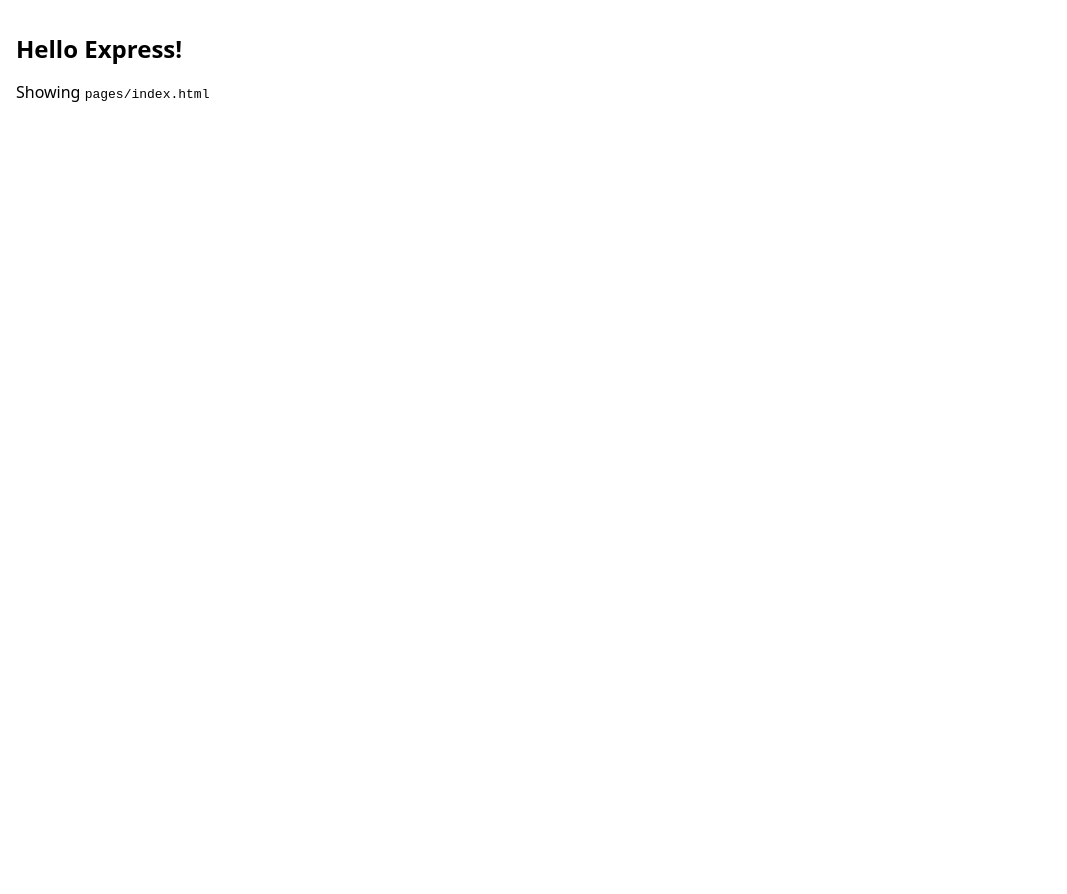
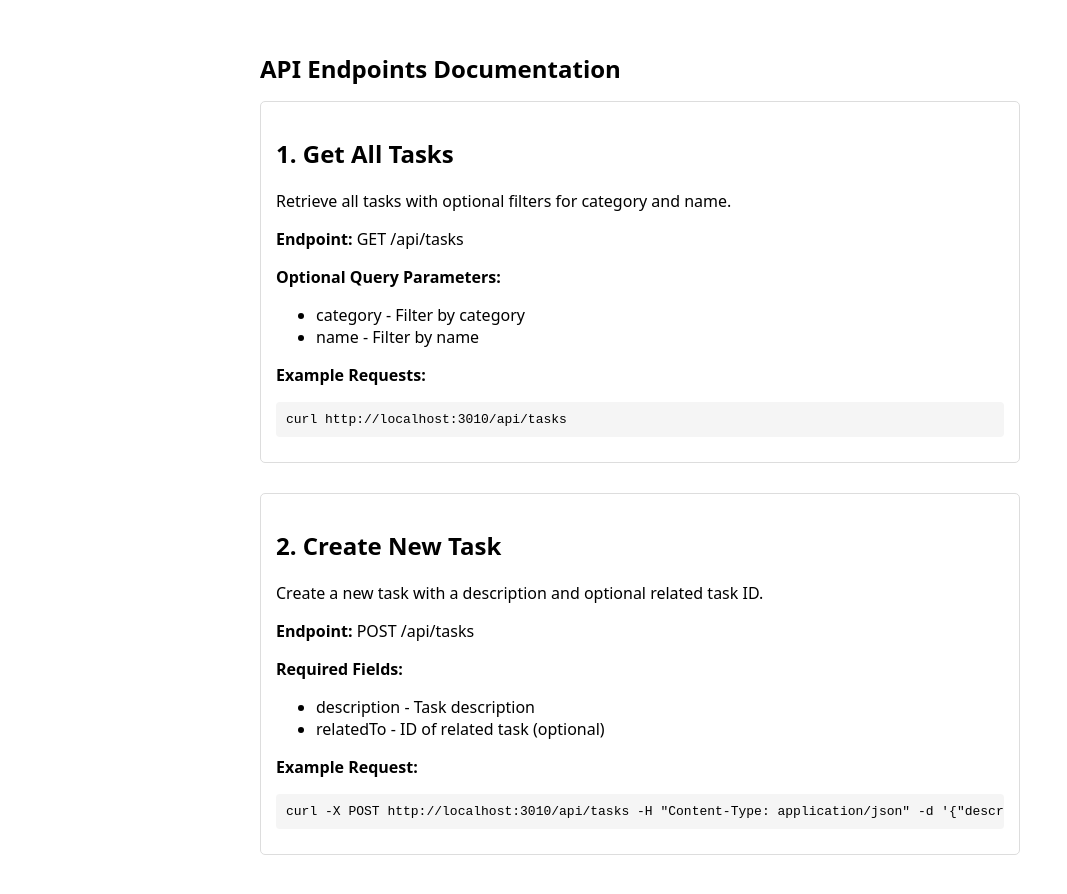
Before and after one commit to DanielTMolloy919/express-minimal-test, a website: page pages/index.html in a window 1280 px wide. Shown: the whole page, without its empty margins (0-1067 px from the left). Before the commit the page ends 800 px from the top, so only its background shows below. Drawn offline with Linux system fonts and the light colour scheme; files that its build step writes are made by us from their sources.

Commit message:
`add in API documentation

```diff
--- a/pages/index.html
+++ b/pages/index.html
@@ -1,13 +1,68 @@
 <!DOCTYPE html>
 <html lang="en">
   <head>
-    <title>Hello Express!</title>
+    <title>API Documentation</title>
     <meta charset="UTF-8" />
     <meta name="viewport" content="width=device-width" />
     <link rel="stylesheet" href="./style.css" />
+    <style>
+      .container {
+        max-width: 800px;
+        margin: 0 auto;
+        padding: 20px;
+      }
+      .endpoint {
+        margin-bottom: 30px;
+        padding: 15px;
+        border: 1px solid #ddd;
+        border-radius: 5px;
+      }
+      code {
+        display: block;
+        background: #f5f5f5;
+        padding: 10px;
+        border-radius: 4px;
+        white-space: nowrap;
+        overflow-x: auto;
+        margin: 10px 0;
+      }
+    </style>
   </head>
   <body>
-    <h1>Hello Express!</h1>
-    <p>Showing <code>pages/index.html</code></p>
+    <div class="container">
+      <h1>API Endpoints Documentation</h1>
+
+      <div class="endpoint">
+        <h2>1. Get All Tasks</h2>
+        <p>Retrieve all tasks with optional filters for category and name.</p>
+        <p><strong>Endpoint:</strong> GET /api/tasks</p>
+        <p><strong>Optional Query Parameters:</strong></p>
+        <ul>
+          <li>category - Filter by category</li>
+          <li>name - Filter by name</li>
+        </ul>
+        <p><strong>Example Requests:</strong></p>
+        <code>curl http://localhost:3010/api/tasks </code>
+      </div>
+
+      <div class="endpoint">
+        <h2>2. Create New Task</h2>
+        <p>
+          Create a new task with a description and optional related task ID.
+        </p>
+        <p><strong>Endpoint:</strong> POST /api/tasks</p>
+        <p><strong>Required Fields:</strong></p>
+        <ul>
+          <li>description - Task description</li>
+          <li>relatedTo - ID of related task (optional)</li>
+        </ul>
+        <p><strong>Example Request:</strong></p>
+        <code
+          >curl -X POST http://localhost:3010/api/tasks -H "Content-Type:
+          application/json" -d '{"description": "Buy groceries", "relatedTo":
+          1}'</code
+        >
+      </div>
+    </div>
   </body>
 </html>
```
